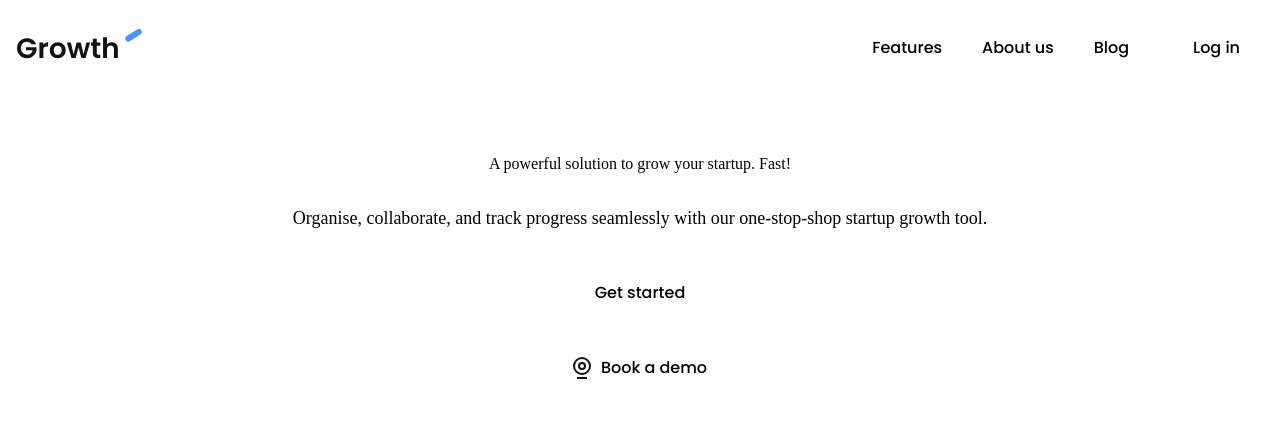
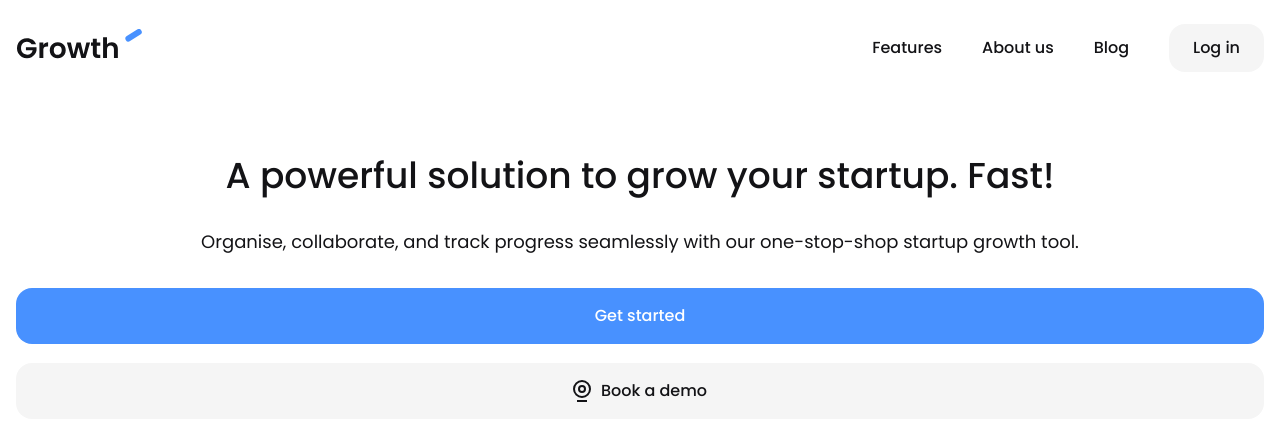
Before and after one commit to devalanlima/growth, a Vue app: page / in a window 1280 px wide. Shown: the top 440 px of the page. Built offline with nearby package versions, Linux system fonts and the light colour scheme.

Commit message:
style: Add main styles to App

```diff
--- a/src/App.vue
+++ b/src/App.vue
@@ -1,11 +1,60 @@
 <template>
-  <PageMain/>
+	<PageMain />
 </template>
 
 <script setup lang="ts">
 import PageMain from './components/pages/PageMain.vue';
 </script>
 
-<style scoped>
+<style>
+:root {
+	--font-Poppins: 'Poppins', sans-serif;
+	--color-one: #fff;
+	--color-two: #131316;
+	--color-three: #4891FF;
+	--color-four: #DAF4FE;
+	--color-five: #494A4D;
+	--color-six: #F5F5F5;
+}
 
+h1,
+h2,
+h3 {
+	color: var(--color-two);
+	font-feature-settings: 'clig' off, 'liga' off;
+	font-family: Poppins;
+	font-style: normal;
+	font-weight: 500;
+	margin: 0;
+	padding: 0;
+}
+
+h1 {
+	font-size: 36px;
+	line-height: 110%;
+	/* 39.6px */
+}
+
+h2 {
+	font-size: 32px;
+	line-height: 120%;
+	/* 38.4px */
+}
+
+h3 {
+	font-size: 24px;
+	line-height: 120%;
+	/* 28.8px */
+}
+
+p {
+	color: var(--color-five);
+	font-family: Poppins;
+	font-size: 16px;
+	font-style: normal;
+	font-weight: 400;
+	line-height: 160%;
+	margin: 0;
+	/* 25.6px */
+}
 </style>
```
